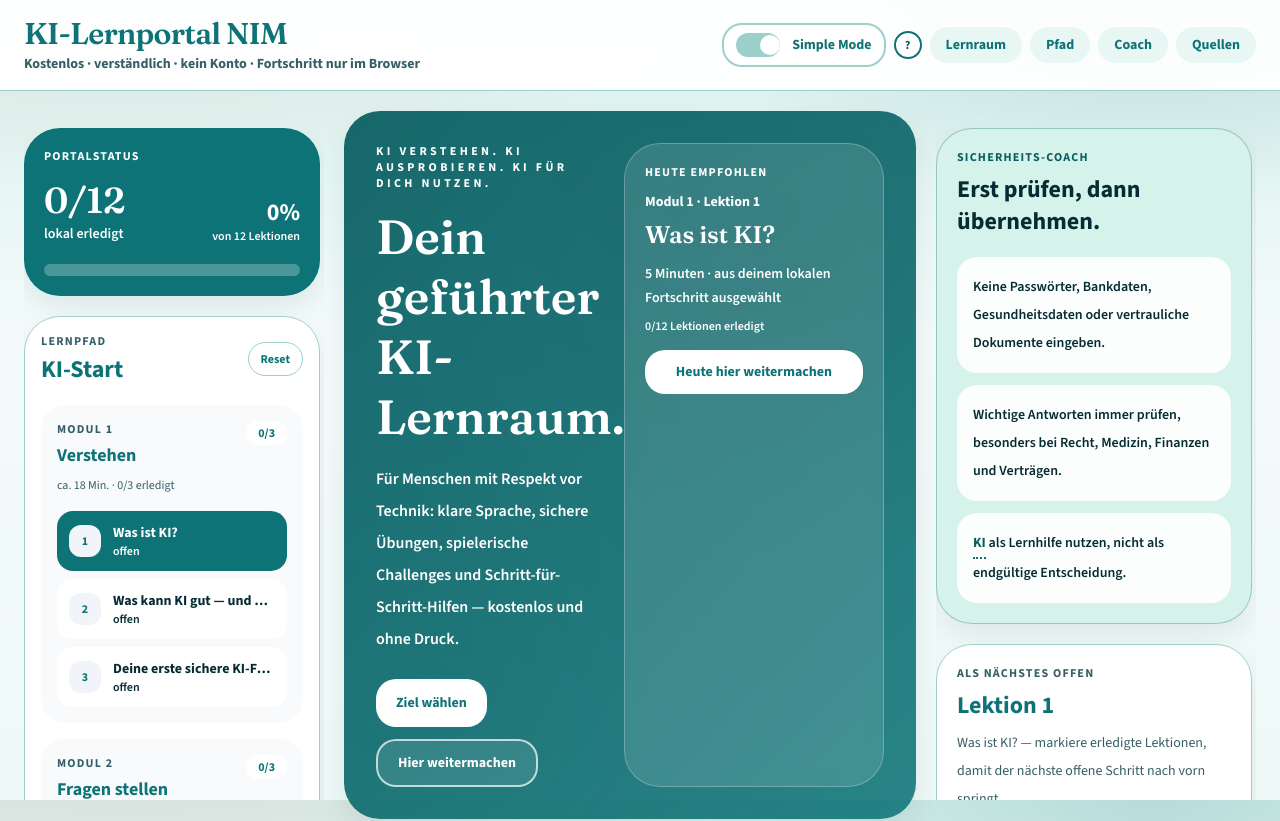
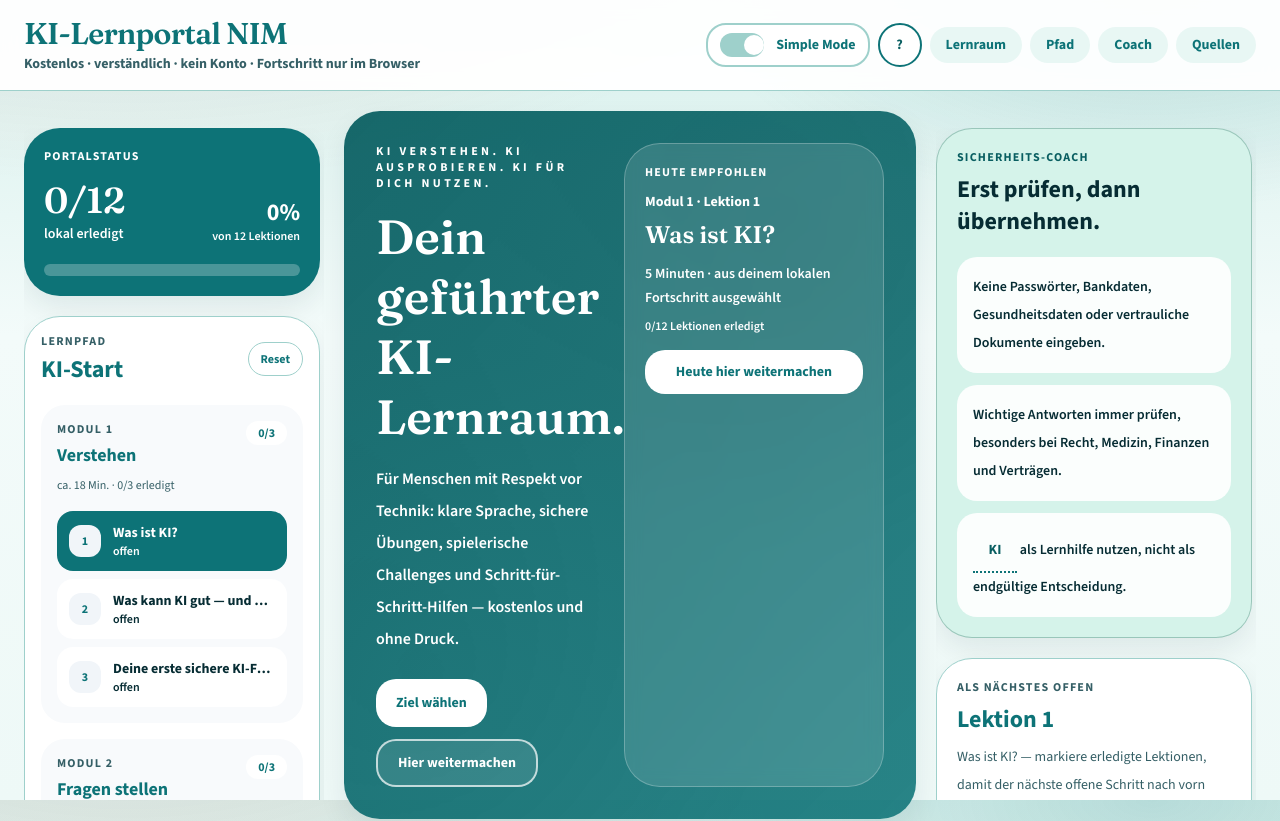
Before and after one commit to smartlivingberlin/ki-lernportal-nim, a Next.js app in the folder apps/web/: page / in a window 1280 px wide. Shown: the top 821 px of the page. Built offline with nearby package versions, Linux system fonts and the light colour scheme.

Commit message:
fix(a11y): Touch-Ziele für Glossar und ExplainCloud auf 44px
Co-authored-by: smartlivingberlin <smartlivingberlin@users.noreply.github.com>

```diff
--- a/apps/web/src/components/learning/ExplainCloud.tsx
+++ b/apps/web/src/components/learning/ExplainCloud.tsx
@@ -63,7 +63,7 @@ export function ExplainCloud({
         type="button"
         className={[
           "nim-interactive inline-flex items-center justify-center rounded-full border-2 border-[var(--nim-border-strong)] bg-[var(--nim-surface)] font-black text-[var(--nim-primary-strong)]",
-          compact ? "h-7 w-7 text-xs" : "h-9 w-9 text-sm",
+          "h-11 w-11 min-h-11 min-w-11 text-sm",
           "hover:bg-[var(--nim-primary-soft)] focus-visible:outline focus-visible:outline-2 focus-visible:outline-offset-2 focus-visible:outline-[var(--nim-focus)]",
         ].join(" ")}
         aria-expanded={open}
--- a/apps/web/src/components/learning/InlineGlossary.tsx
+++ b/apps/web/src/components/learning/InlineGlossary.tsx
@@ -60,7 +60,7 @@ export function InlineGlossaryTerm({
     <span ref={rootRef} className={`relative inline ${className}`}>
       <button
         type="button"
-        className="nim-interactive border-b-2 border-dotted border-[var(--nim-primary)] font-bold text-[var(--nim-primary-strong)] hover:bg-[var(--nim-primary-soft)] focus-visible:outline focus-visible:outline-2 focus-visible:outline-offset-2 focus-visible:outline-[var(--nim-focus)]"
+        className="nim-interactive inline-flex min-h-11 min-w-11 items-center justify-center border-b-2 border-dotted border-[var(--nim-primary)] px-2 font-bold text-[var(--nim-primary-strong)] hover:bg-[var(--nim-primary-soft)] focus-visible:outline focus-visible:outline-2 focus-visible:outline-offset-2 focus-visible:outline-[var(--nim-focus)]"
         aria-expanded={open}
         aria-controls={panelId}
         onClick={() => setLayer((current) => (current === "closed" ? "short" : "closed"))}
```
